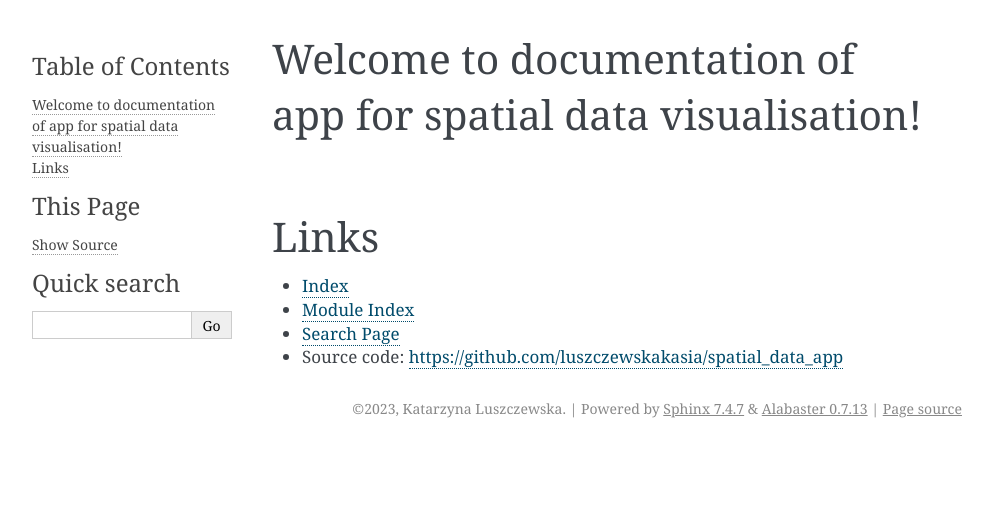
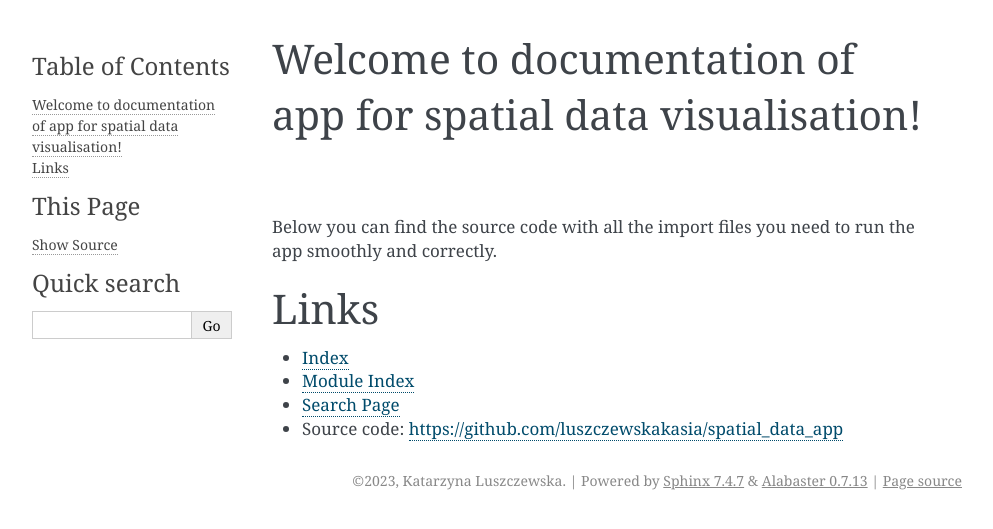
Before and after one commit to luszczewskakasia/spatial_data_app, a Sphinx documentation site: the page built from docs/source/index.rst, in a window 1280 px wide. Shown: the top 529 px of the page, without its empty margins (148-1141 px from the left). Built offline with Sphinx 7.4.7, drawn with Linux system fonts in a browser that asks for light colours.

Commit message:
change index and theme

```diff
--- a/docs/source/conf.py
+++ b/docs/source/conf.py
@@ -24,5 +24,5 @@ exclude_patterns = []
 # -- Options for HTML output -------------------------------------------------
 # https://www.sphinx-doc.org/en/master/usage/configuration.html#options-for-html-output
 
-html_theme = 'alabaster'
+#  html_theme = 'alabaster'
 html_static_path = ['_static']
--- a/docs/source/index.rst
+++ b/docs/source/index.rst
@@ -5,6 +5,8 @@
 
 Welcome to documentation of app for spatial data visualisation!
 ============================================
+
+Below you can find the source code with all the import files you need to run the app smoothly and correctly.
 
 .. toctree::
    :maxdepth: 2
```
